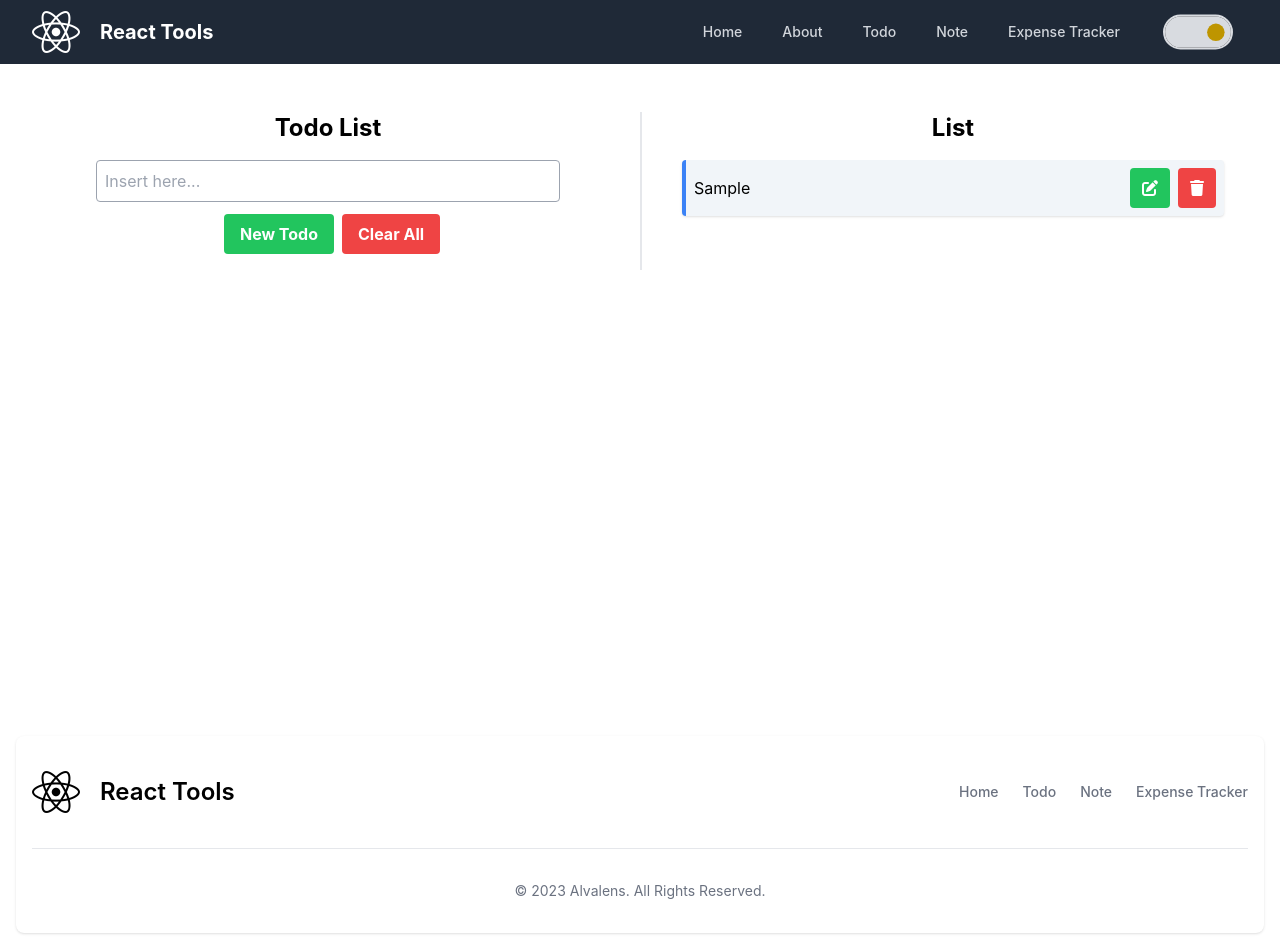
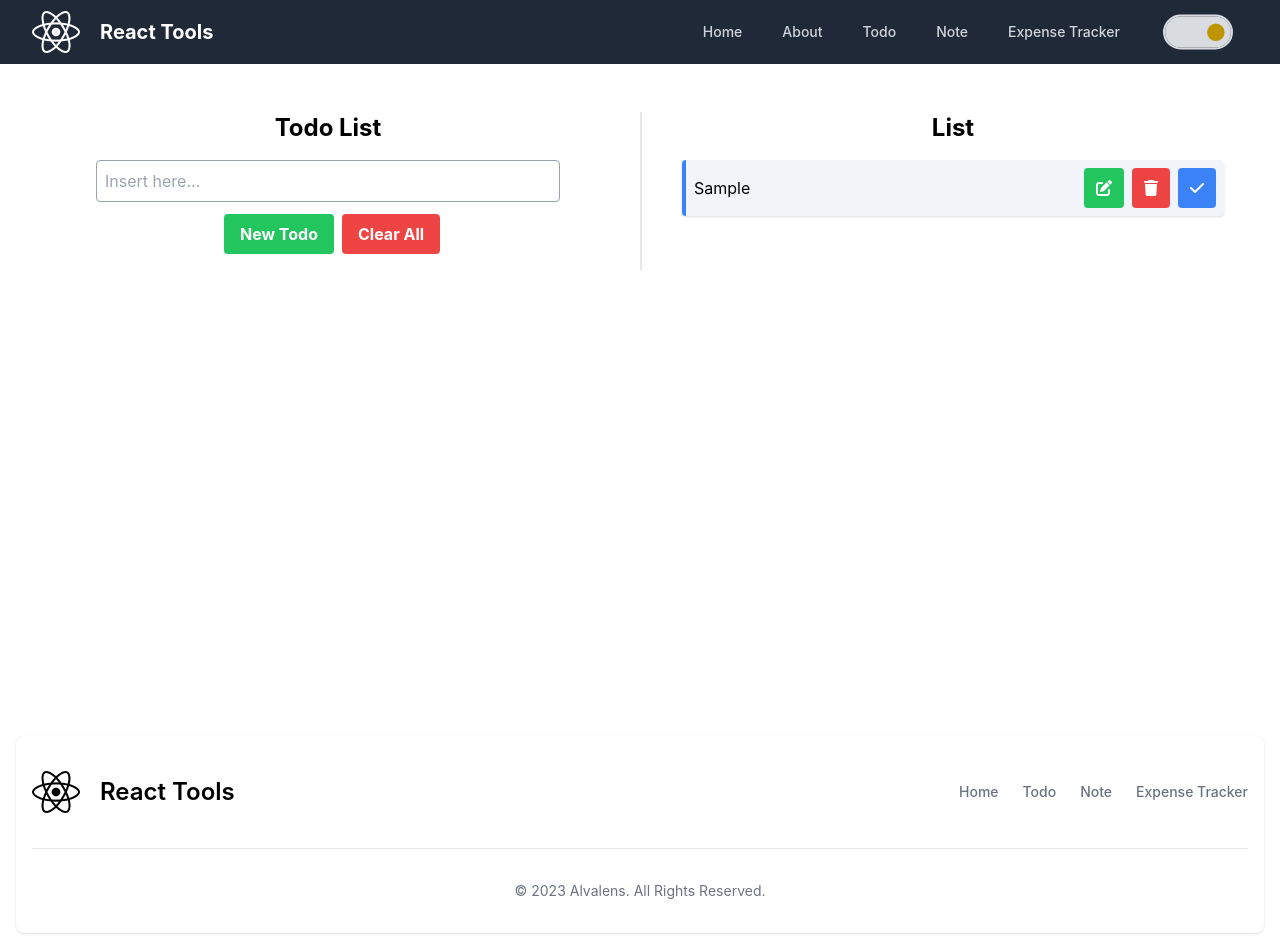
Before and after one commit to Alvalens/react-tools, a React (Create React App) app: page /todo in a window 1280 px wide. Both pictures are taken after typing "Sample" into the empty fields and a click on the button "New Todo". Built offline with nearby package versions, Linux system fonts and the light colour scheme.

Commit message:
[feat] implemented is completed checkbox

```diff
--- a/src/pages/Todo.js
+++ b/src/pages/Todo.js
@@ -9,14 +9,13 @@ function Todo() {
 	);
 	const [msg, setMsg] = useState("");
 
-  useEffect(() => {
+	useEffect(() => {
 		try {
 			localStorage.setItem("todos", JSON.stringify(todos));
 		} catch (error) {
 			console.error("Error saving todos to local storage:", error);
 		}
-  }, [todos]);
-
+	}, [todos]);
 
 	function generateId() {
 		return Date.now();
@@ -25,7 +24,7 @@ function Todo() {
 	function handleSubmit(e) {
 		e.preventDefault();
 		if (!activity) {
-			return setMsg("tidak boleh kosong");
+			return setMsg("Tidak boleh kosong");
 		} else {
 			setMsg("");
 		}
@@ -34,6 +33,7 @@ function Todo() {
 			const newTodos = {
 				id: edit.id,
 				activity,
+				isComplete: edit.isComplete, // Preserve the completion status
 			};
 			const newTodo = todos.findIndex(function (todo) {
 				return todo.id === edit.id;
@@ -46,7 +46,7 @@ function Todo() {
 			setEdit("");
 			return;
 		}
-		setTodos([...todos, { id: generateId(), activity }]);
+		setTodos([...todos, { id: generateId(), activity, isComplete: false }]);
 		setActivity("");
 	}
 
@@ -71,6 +71,19 @@ function Todo() {
 	// clear all todos
 	function clearHandler() {
 		setTodos([]);
+	}
+
+	function toggleComplete(id) {
+		const newTodos = todos.map((todo) => {
+			if (todo.id === id) {
+				return {
+					...todo,
+					isComplete: !todo.isComplete,
+				};
+			}
+			return todo;
+		});
+		setTodos(newTodos);
 	}
 
 	return (
@@ -133,29 +146,62 @@ function Todo() {
 							Tidak ada data
 						</p>
 					) : (
-						<ul className="overlow-container min-w-full px-4 md:px-10 overflow-y-scroll max-h-[40rem] md:max-h-[45rem]">
+						// Inside your Todo component's return statement, update the rendering of the todo list
+						<ul className="overflow-container min-w-full px-4 md:px-10 overflow-y-scroll max-h-[40rem] md:max-h-[45rem]">
 							{todos.map((todo) => (
 								<li
 									key={todo.id}
-									className="flex flex-row justify-between items-center p-2 mb-2 min-w-full  border-l-4 border-l-blue-500 rounded bg-slate-100 dark:bg-slate-500 shadow">
-									<span className="text-start me-3">
+									className={`flex flex-row justify-between items-center p-2 mb-2 min-w-full border-l-4 ${
+										todo.isComplete
+											? "border-l-green-500 bg-green-100 dark:bg-green-600"
+											: "border-l-blue-500 bg-slate-100 dark:bg-slate-500"
+									} rounded shadow`}>
+									<span
+										className={`text-start me-3 ${
+											todo.isComplete
+												? "line-through"
+												: ""
+										}`}>
 										{todo.activity}
 									</span>
 									<div
-										className="buttons text-end"
-										style={{ minWidth: "100px" }}>
+										className="buttons flex flex-row justify-end items-center"
+										style={{ minWidth: "150px" }}>
 										<button
 											onClick={() => editHandler(todo)}
-											className="bg-green-500 hover:bg-green-700 text-white font-bold py-2 px-3 rounded mr-2">
+											className={`bg-green-500 hover:bg-green-700 text-white font-bold py-2 px-3 rounded mr-2 ${
+												todo.isComplete ? "hidden" : ""
+											}`}>
 											<i className="fa-solid fa-pen-to-square"></i>
 										</button>
 										<button
 											onClick={() =>
 												removeHandler(todo.id)
 											}
-											className="bg-red-500 hover:bg-red-700 text-white font-bold py-2 px-3 rounded">
+											className={`bg-red-500 hover:bg-red-700 text-white font-bold rounded mr-2 ${
+												todo.isComplete
+													? "py-1 px-1"
+													: "py-2 px-3"
+											}`}>
 											<i className="fa-solid fa-trash"></i>
 										</button>
+										{!todo.isComplete ? (
+											<button
+												onClick={() =>
+													toggleComplete(todo.id)
+												}
+												className="bg-blue-500 hover:bg-blue-700 text-white font-bold py-2 px-3 rounded">
+												<i className="fa-solid fa-check"></i>
+											</button>
+										) : (
+											<button
+												onClick={() =>
+													toggleComplete(todo.id)
+												}
+												className="bg-blue-500 hover:bg-blue-700 text-white font-bold py-1 px-1 rounded">
+												<i className="fa-solid fa-undo"></i>
+											</button>
+										)}
 									</div>
 								</li>
 							))}
```
